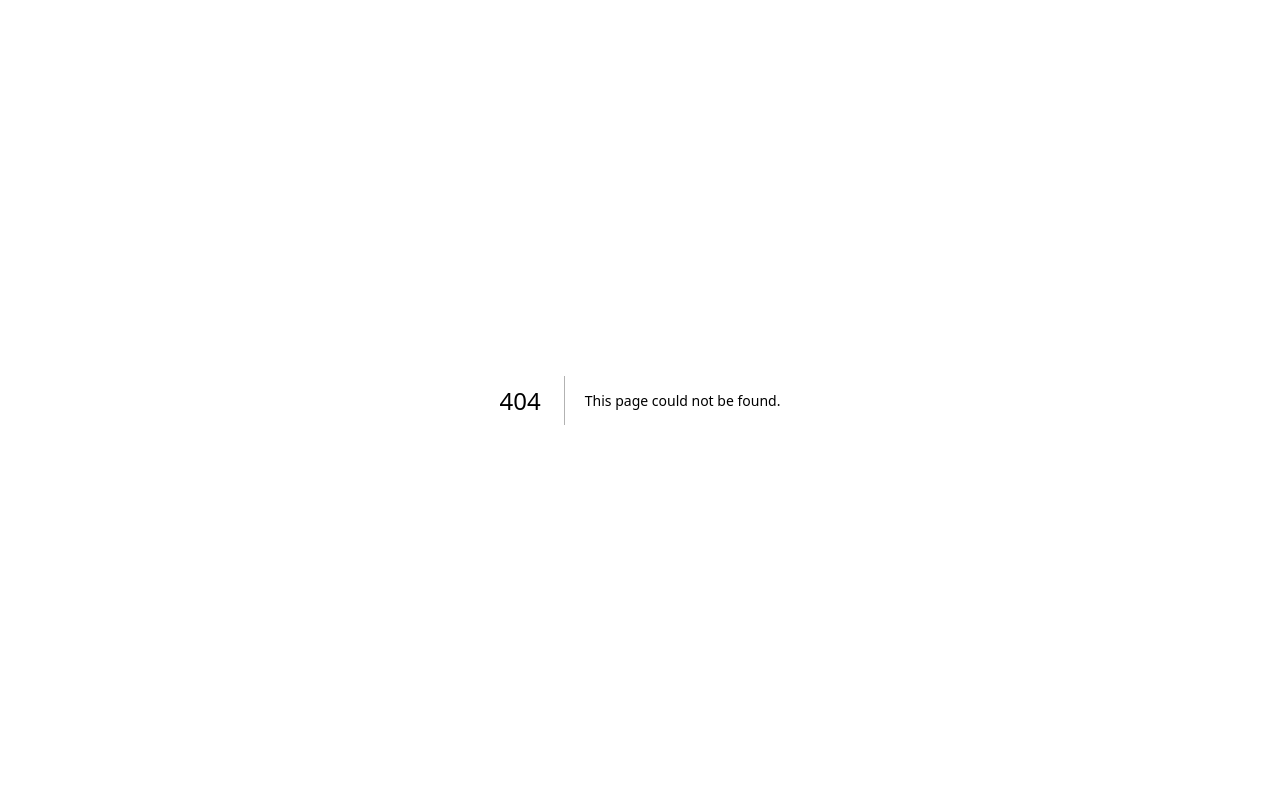
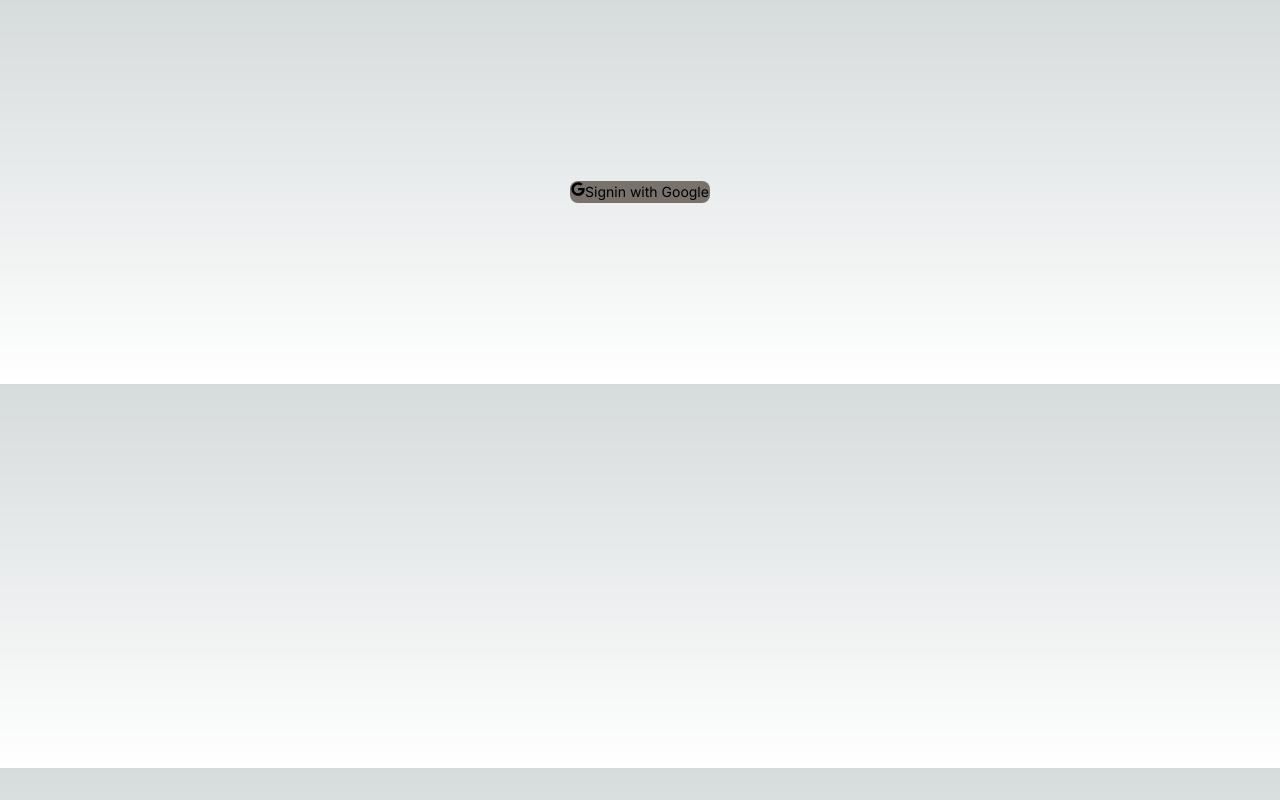
Before and after one commit to vineet-sinha/coach-web, a Next.js app: page /signin in a window 1280 px wide. Before the commit this address had no page. Built offline with nearby package versions, Linux system fonts and the light colour scheme.

Commit message:
auth + prisma integration

```diff
--- /dev/null
+++ b/app/api/auth/[...nextauth]/route.ts
@@ -0,0 +1,3 @@
+import { handlers } from "@/auth"
+
+export const { GET, POST } = handlers
--- /dev/null
+++ b/app/signin/page.tsx
@@ -0,0 +1,21 @@
+import { Button } from 'flowbite-react'
+import { FaGoogle } from "react-icons/fa";
+import { signIn } from '@/auth'
+
+export default function SigninPage() {
+  return (
+    <div className="h-96 w-full flex flex-col place-content-center items-center">
+      <form
+        action={async () => {
+          'use server'
+          await signIn('google', { redirectTo: '/', redirect: true })
+        }}
+      >
+        <Button type="submit" className="!bg-stone-500">
+          <FaGoogle />
+          Signin with Google
+        </Button>
+      </form>
+    </div>
+  )
+}
--- /dev/null
+++ b/app/signout/page.tsx
@@ -0,0 +1,21 @@
+import { Button } from 'flowbite-react'
+import { FaGoogle } from "react-icons/fa";
+import { signOut } from '@/auth'
+
+export default function SignoutPage() {
+  return (
+    <div className="h-96 w-full flex flex-col place-content-center items-center">
+      <form
+        action={async () => {
+          'use server'
+          await signOut({ redirectTo: '/', redirect: true })
+        }}
+      >
+        <Button type="submit" className="!bg-stone-500">
+          <FaGoogle />
+          Sign out
+        </Button>
+      </form>
+    </div>
+  )
+}
--- /dev/null
+++ b/auth.ts
@@ -0,0 +1,17 @@
+import NextAuth from "next-auth"
+import { PrismaAdapter } from '@auth/prisma-adapter'
+import Google from 'next-auth/providers/google'
+import prisma from './lib/db'
+
+export const { handlers, signIn, signOut, auth } = NextAuth({
+  adapter: PrismaAdapter(prisma),
+  providers: [Google],
+  callbacks: {
+    session({ session /*, user, token */ }) {
+      // By default only a subset of the token is returned for increased security
+      // We are expanding for development, etc.
+      // more info: https://next-auth.js.org/configuration/callbacks#session-callback
+      return session
+    },
+  },
+})
--- /dev/null
+++ b/lib/db.ts
@@ -0,0 +1,15 @@
+import { PrismaClient } from '@prisma/client'
+
+const prismaClientSingleton = () => {
+  return new PrismaClient()
+}
+
+declare const globalThis: {
+  prismaGlobal: ReturnType<typeof prismaClientSingleton>;
+} & typeof global;
+
+const prisma = globalThis.prismaGlobal ?? prismaClientSingleton()
+
+export default prisma
+
+if (process.env.NODE_ENV !== 'production') globalThis.prismaGlobal = prisma
```
Also changed, not shown: package.json (+6 -2 lines), 1 other file (tests, documents, lock files or other folders).
